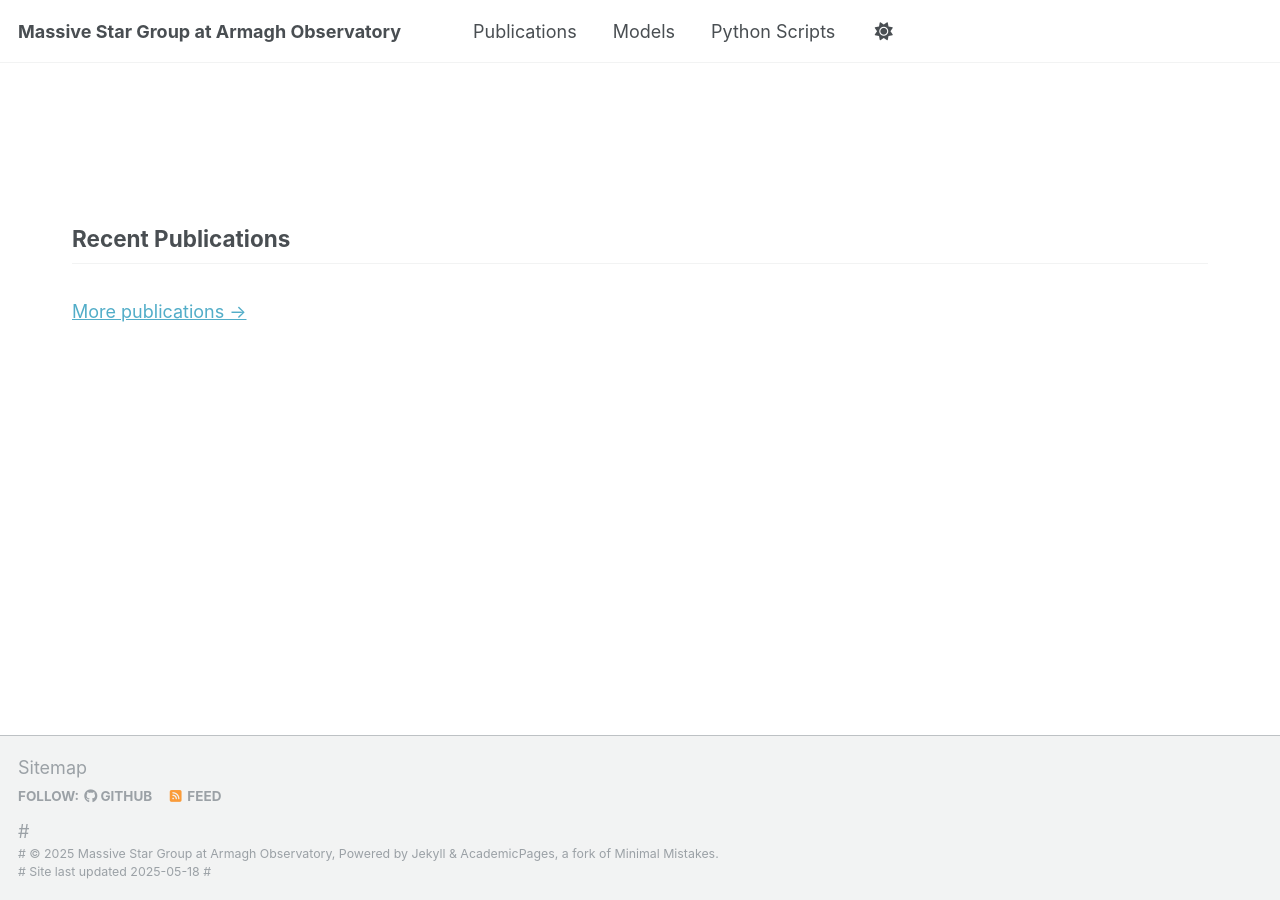
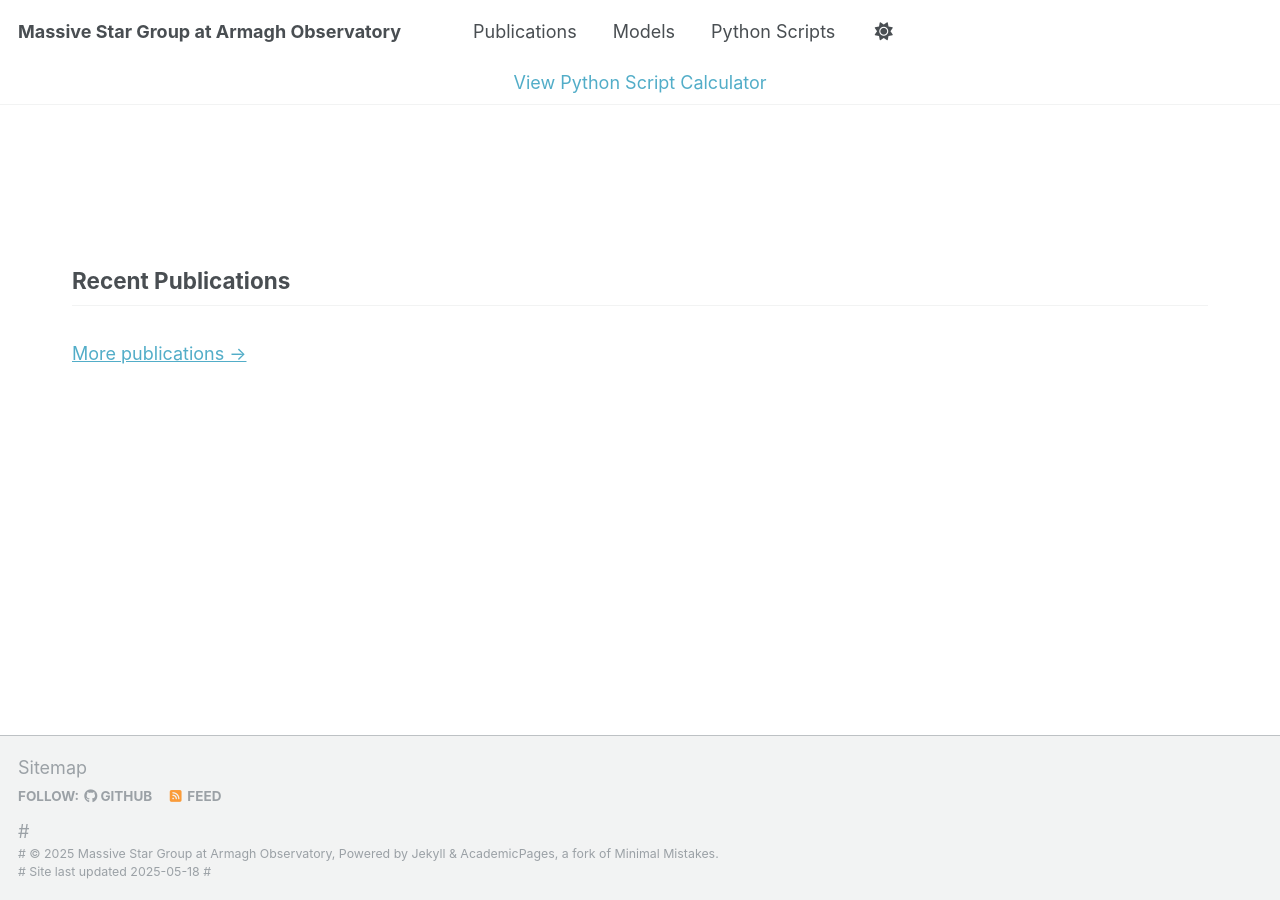
Before and after one commit to Mdot-com/mdot.com, a Jekyll site: the page built from index.md, in a window 1280 px wide. Built offline with Jekyll 4.4.1, drawn with Linux system fonts in a browser that asks for light colours.

Commit message:
Update masthead.html

```diff
--- a/_includes/masthead.html
+++ b/_includes/masthead.html
@@ -2,6 +2,8 @@
 
 <div class="masthead">
   <div class="masthead__inner-wrap">
+
+    <!-- Existing nav menu -->
     <div class="masthead__menu">
       <nav id="site-nav" class="greedy-nav">
         <button><div class="navicon"></div></button>
@@ -22,5 +24,12 @@
         <ul class="hidden-links hidden"></ul>
       </nav>
     </div>
+
+    <!-- Custom buttons -->
+    <div class="masthead__buttons" style="margin-top: 15px; text-align: center;">
+      <a href="https://github.com/gautham-sabhahit/ml-calculator/blob/main/scripts/mass_luminosity_calculator.py" target="_blank" class="custom-button">View Python Script</a>
+      <a href="https://gautham-sabhahit.github.io/ml-calculator/" target="_blank" class="custom-button">Calculator</a>
+    </div>
+
   </div>
 </div>
```
